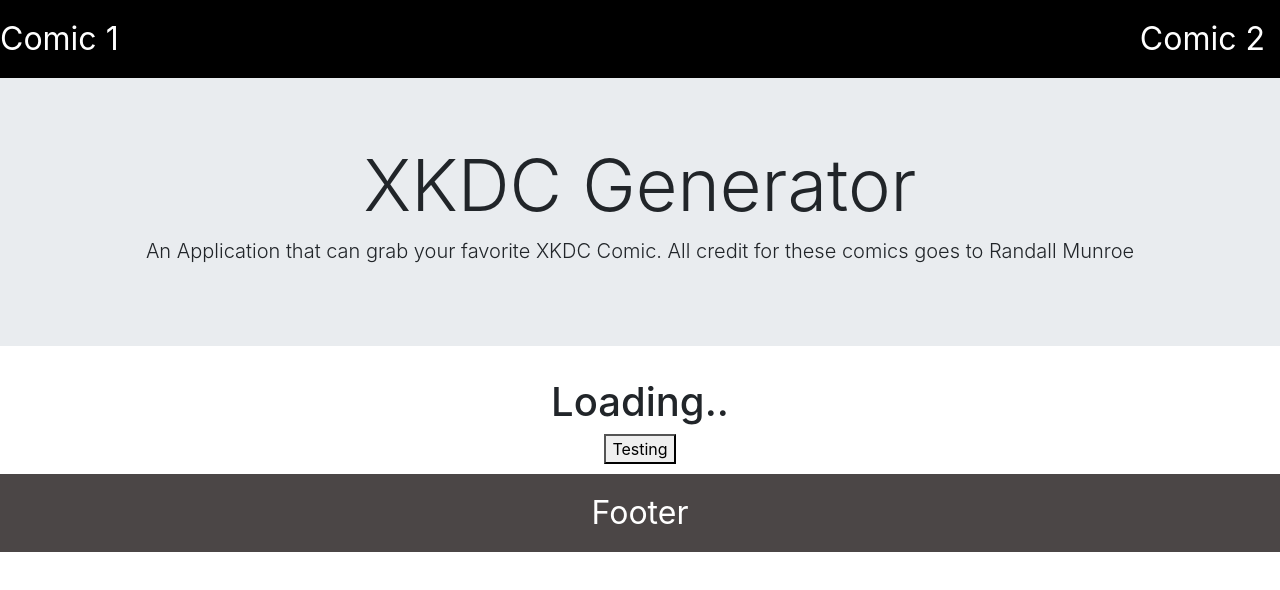
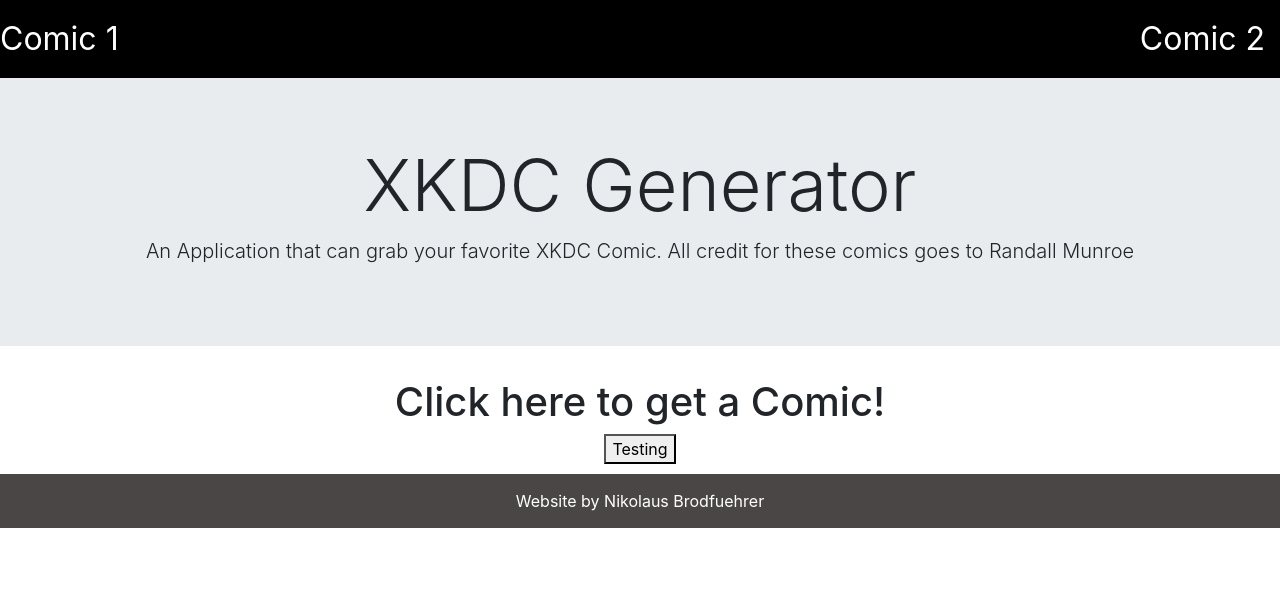
Before and after one commit to Nbrof/Project2, a React (Create React App) app: page / in a window 1280 px wide. Shown: the top 590 px of the page. Built offline with nearby package versions, Linux system fonts and the light colour scheme.

Commit message:
Some style changes and random generator button added

```diff
--- a/src/components/footer.js
+++ b/src/components/footer.js
@@ -5,7 +5,7 @@ const Footer = (props) => {
 
     return (
         <div className="footer">
-            Footer
+            Website by Nikolaus Brodfuehrer
         </div>
     )
 }
--- a/src/index.css
+++ b/src/index.css
@@ -33,7 +33,7 @@ code {
   color: white;
   padding: 15px;
   margin-top: 10px;;
-  font-size: 2em;
+  font-size: 1em;
 }
 
 .comicimage {
--- a/src/pages/Main.js
+++ b/src/pages/Main.js
@@ -40,6 +40,7 @@ const loaded = () => {
   return (
     <div>
       <h2>{comic.title}</h2>
+      <h3>Originally posted on: {comic.month}/{comic.day}/{comic.year}</h3>
       <img src={comic.img} alt={comic.alt} className="comicimage" ></img>
 
     </div>
@@ -52,7 +53,7 @@ const loading = () => {
 
 
 return (<div>
-  <h1>Loading..</h1>
+  <h1>Click here to get a Comic!</h1>
   <button onClick={getComic}>Testing</button>
   </div>
 )
--- a/src/pages/Random.js
+++ b/src/pages/Random.js
@@ -4,12 +4,35 @@ const Random = (props) => {
 
 
 
-    const url = "https://xkcd.vercel.app/?comic=300"
+
+
+  const [comicStart, setComicStart] = useState(null)
+
+  const getComicStart = async () => {
+
+    const urlStart = "https://xkcd.vercel.app/?comic=latest"
+    const response = await fetch(urlStart);
+
+
+    const DataStart = await response.json()
+     setComicStart(DataStart)
+
+  }
+
+    useEffect(() => {getComicStart()}, [])
+
+
+    function getRandomInt(num) {
+      return Math.floor(Math.random() * num);
+    }
+
+
 
 
     const [comic, setComic] = useState(null)
 
     const getComic = async () => {
+      const url = `https://xkcd.vercel.app/?comic=${getRandomInt(comicStart.num)}`
       const response = await fetch(url);
 
 
@@ -25,9 +48,6 @@ const Random = (props) => {
 
 
 
-    useEffect(() => {getComic()}, [])
-
-
 
 
 const loaded = () => {
@@ -37,7 +57,8 @@ const loaded = () => {
   return (
     <div>
          <h2>{comic.title}</h2>
-      <img src={comic.img} alt={comic.alt}></img>
+         <h3>Originally posted on: {comic.month}/{comic.day}/{comic.year}</h3>
+      <img src={comic.img} alt={comic.alt} className="comicimage" ></img>
     </div>
 
   )
@@ -46,8 +67,10 @@ const loaded = () => {
 
 const loading = () => {
 
-return (
-  <h1>Loading..</h1>
+return (<div>
+  <h1>Click here to get a Comic!</h1>
+  <button onClick={getComic}>Testing</button>
+  </div>
 )
 
 
```
Lines whose indentation alone changed are shown as unchanged.
